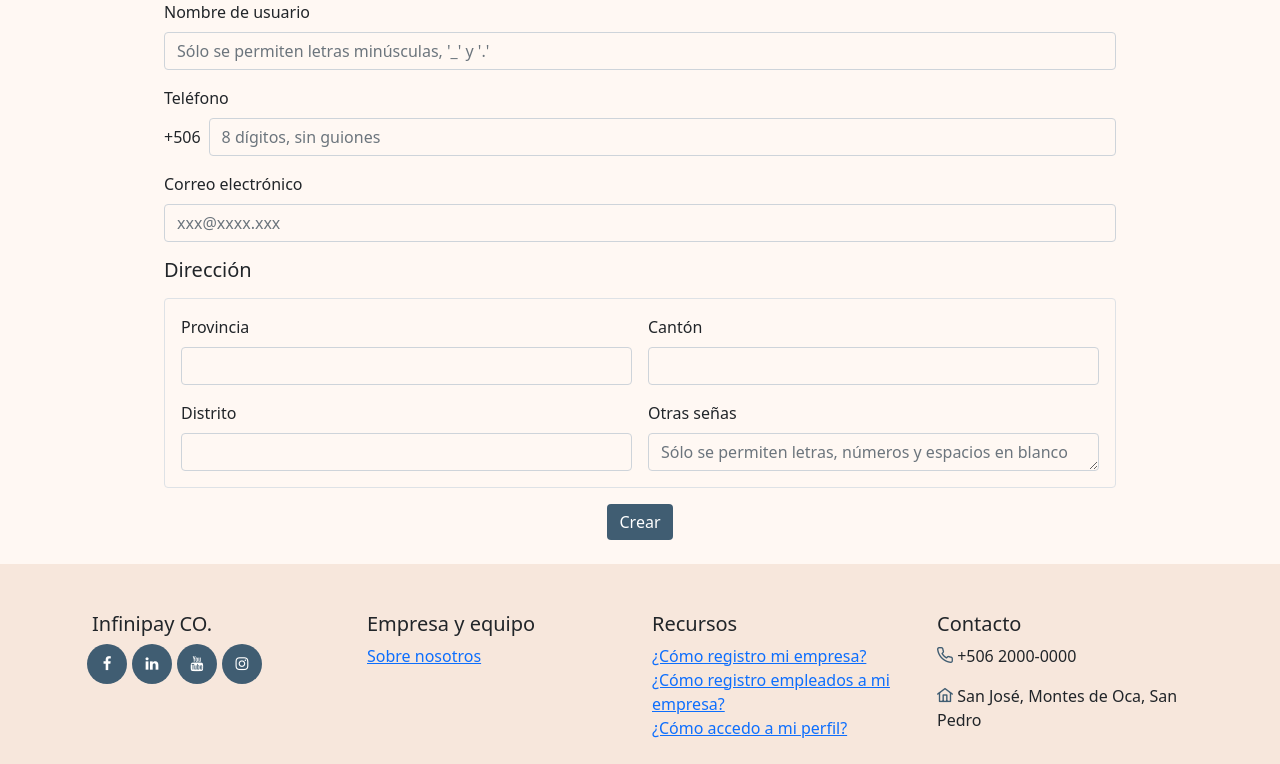
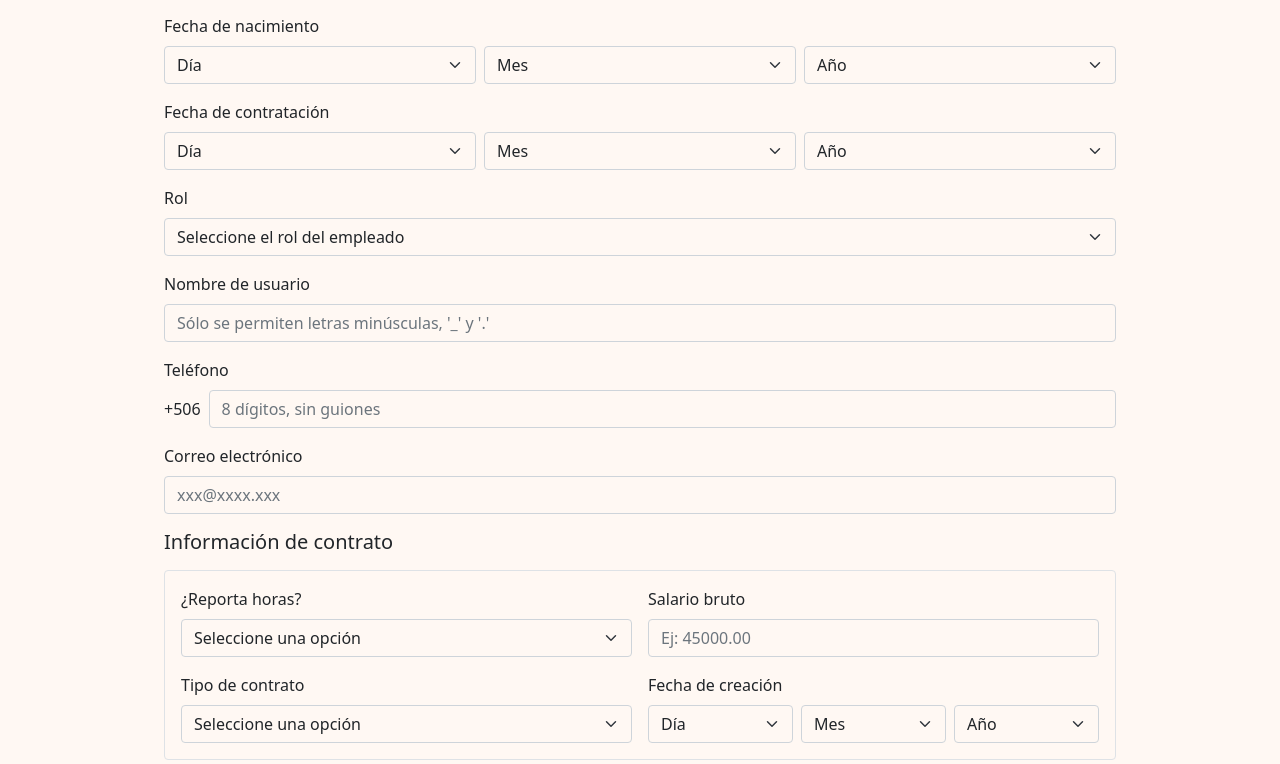
Before and after one commit to braunnymadrigal/Infinipay-CO, a Vue app in the folder front-end/: page /RegisterEmployee in a window 1280 px wide. Shown: the part 836-1600 px from the top of the page. Built offline with nearby package versions, Linux system fonts and the light colour scheme.

Commit message:
Editar el formulario con nuevos campos y variables para que funcione con la base de datos, agregar metodo axios post.

```diff
--- a/front-end/src/components/RegisterEmployee.vue
+++ b/front-end/src/components/RegisterEmployee.vue
@@ -11,6 +11,18 @@
       </h2>
 
       <form @submit.prevent="submitForm">
+
+        <!-- CAMPO TEMPORAL HASTA SABER COMO OBTENER EL USUARIO LOGUEADO -->
+        <div class="mb-3" style="margin-top: 30px">
+          <label for="employerUsername" class="form-label">
+            Usuario del empleador</label>
+          <input type="text" class="form-control" v-model="employerUsername"
+            style="background-color: #FFF8F3;" id="employerUsername" required
+            maxlength="30" pattern="^[a-z_\.]+$" title="ejemplo_usuario"
+            placeholder="Escriba el nombre de usuario del empleador de la empresa."
+          />
+        </div>
+
         <div class="row mb-3 justify-content-center" style="margin-top: 30px">
           <div class="col-md-6 col-lg-6">
             <label for="firstName" class="form-label">Primer nombre</label>
@@ -84,8 +96,8 @@
           <select id="gender" class="form-select"
            style="background-color: #FFF8F3;" v-model="gender" required>
             <option disabled value="">Seleccione una opción</option>
-            <option value="weekly">Masculino</option>
-            <option value="biweekly">Femenino</option>
+            <option value="masculino">Masculino</option>
+            <option value="femenino">Femenino</option>
           </select>
         </div>
 
@@ -104,6 +116,56 @@
         </div>
 
         <div class="mb-3">
+          <label class="form-label">Fecha de nacimiento</label>
+          <div class="d-flex gap-2">
+            <select id="birthDay" class="form-select" v-model="birthDay"
+              style="background-color: #FFF8F3;" required>
+              <option value="">Día</option>
+              <option v-for="day in 31" :key="day" :value="day">{{ day }}
+              </option>
+            </select>
+            <select id="birthMonth" class="form-select" v-model="birthMonth"
+              style="background-color: #FFF8F3;"  required>
+              <option value="">Mes</option>
+              <option v-for="(month, index)
+                in months" :key="index" :value="index + 1"> {{ month }}
+              </option>
+            </select>
+            <select id="birthYear" class="form-select" v-model="birthYear"
+              style="background-color: #FFF8F3;" required>
+              <option value="">Año</option>
+              <option v-for="year in years" :key="year" :value="year">
+                {{ year }}</option>
+            </select>
+          </div>
+        </div>
+
+        <div class="mb-3">
+          <label class="form-label">Fecha de contratación</label>
+          <div class="d-flex gap-2">
+            <select id="hireDay" class="form-select" v-model="hireDay"
+              style="background-color: #FFF8F3;" required>
+              <option value="">Día</option>
+              <option v-for="day in 31" :key="day" :value="day">{{ day }}
+              </option>
+            </select>
+            <select id="hireMonth" class="form-select" v-model="hireMonth"
+              style="background-color: #FFF8F3;"  required>
+              <option value="">Mes</option>
+              <option v-for="(month, index)
+                in months" :key="index" :value="index + 1"> {{ month }}
+              </option>
+            </select>
+            <select id="hireYear" class="form-select" v-model="hireYear"
+              style="background-color: #FFF8F3;" required>
+              <option value="">Año</option>
+              <option v-for="year in years" :key="year" :value="year">
+                {{ year }}</option>
+            </select>
+          </div>
+        </div>
+
+        <div class="mb-3">
           <label class="form-label" for="role">Rol</label>
           <select
             id="role"
@@ -113,9 +175,9 @@
             style="background-color: #fff8f3"
           >
             <option disabled value="">Seleccione el rol del empleado</option>
+            <option value="empleado">Empleado</option>
             <option value="supervisor">Supervisor</option>
-            <option value="employee">Empleado</option>
-            <option value="administrator">Administrador</option>
+            <option value="administrador">Administrator</option>
           </select>
         </div>
 
@@ -158,6 +220,82 @@
             style="background-color: #FFF8F3;" v-model="email" id="email"
             required maxlength="100" placeholder="xxx@xxxx.xxx"
           @input="email = $event.target.value.toLowerCase()">
+        </div>
+
+        <h5 class="fw-normal mb-3 text-start">Información de contrato</h5>
+        <div class="border p-3 rounded mb-3">
+          <div class="row g-3">
+            <div class="col-md-6">
+              <label for="reportsHours" class="form-label">
+                ¿Reporta horas?</label>
+              <select
+                id="reportsHours"
+                class="form-select"
+                v-model="reportsHours"
+                required
+                style="background-color: #fff8f3"
+              >
+                <option disabled value="">Seleccione una opción</option>
+                <option value="1">Sí</option>
+                <option value="0">No</option>
+              </select>
+            </div>
+            <div class="col-md-6">
+              <label for="salary" class="form-label">Salario bruto</label>
+              <input type="text" id="salary" class="form-control"
+              style="background-color: #fff8f3" v-model="salary"
+              pattern="^\d{1,8}(\.\d{1,2})?$" required
+              placeholder="Ej: 45000.00"
+              title =
+              "Formato: Máximo 8 dígitos antes del punto y 2 después"
+              />
+            </div>
+            <div class="col-md-6">
+              <label for="typeContract" class="form-label">
+                Tipo de contrato</label>
+              <select
+                id="typeContract"
+                class="form-select"
+                v-model="typeContract"
+                required
+                style="background-color: #fff8f3"
+              >
+                <option disabled value="">Seleccione una opción</option>
+                <option value="semanal">Semanal</option>
+                <option value="quincenal">Quincenal</option>
+                <option value="mensual">Mensual</option>
+                <option value="servicios">Servicios</option>
+              </select>
+            </div>
+            <div class="col-md-6">
+              <label class="form-label">
+                Fecha de creación</label>
+                <div class="d-flex gap-2">
+                  <select id="creationDay" class="form-select"
+                    v-model="creationDay"
+                    style="background-color: #FFF8F3;" required>
+                    <option value="">Día</option>
+                    <option v-for="day in 31" :key="day" :value="day">{{ day }}
+                    </option>
+                  </select>
+                  <select id="creationMonth" class="form-select"
+                    v-model="creationMonth"
+                    style="background-color: #FFF8F3;"  required>
+                    <option value="">Mes</option>
+                    <option v-for="(month, index)
+                      in months" :key="index" :value="index + 1"> {{ month }}
+                    </option>
+                  </select>
+                  <select id="creationYear" class="form-select"
+                    v-model="creationYear"
+                    style="background-color: #FFF8F3;" required>
+                    <option value="">Año</option>
+                    <option v-for="year in years" :key="year" :value="year">
+                      {{ year }}</option>
+                  </select>
+                </div>
+            </div>
+          </div>
         </div>
 
         <h5 class="fw-normal mb-3 text-start">Dirección</h5>
@@ -209,7 +347,6 @@
                 style="background-color: #fff8f3; height: 38px"
                 v-model="address.otherSigns"
                 id="otherSigns"
-                required
                 maxlength="256"
                 pattern="^[a-zA-Z0-9áéíóúÁÉÍÓÚ\s]+$"
                 rows="2"
@@ -221,7 +358,7 @@
         </div>
 
         <div class="d-flex justify-content-center">
-          <button type="submit" class="btn btn-success"
+          <button type="submit" class="btn btn-secondary"
             style="background-color: #405D72; color: white;
             border: transparent;">
             Crear
@@ -236,6 +373,7 @@
 <script>
 import HeaderCompany from "./HeaderCompany.vue";
 import MainFooter from "./MainFooter.vue";
+import axios from "axios";
 export default {
   components: {
     HeaderCompany,
@@ -243,29 +381,100 @@ export default {
   },
   data() {
     return {
+      employerUsername : '',
       firstName: '',
       secondName: '',
       firstLastName: '',
       secondLastName: '',
       idNumber: '',
       username: '',
-      password: '',
-      phone: '',
+      phoneNumber: '',
       email: '',
       role: '',
       gender: '',
+      birthDay: '',
+      birthMonth: '',
+      birthYear: '',
+      hireDay: '',
+      hireMonth: '',
+      hireYear: '',
+      reportsHours: '',
+      salary: '',
+      typeContract: '',
+      creationDay: '',
+      creationMonth: '',
+      creationYear: '',
+
       address: {
         province: '',
         canton: '',
         district: '',
         otherSigns: ''
-      }
+      },
+      months: [
+        'Enero', 'Febrero', 'Marzo', 'Abril', 'Mayo', 'Junio',
+        'Julio', 'Agosto', 'Septiembre', 'Octubre', 'Noviembre', 'Diciembre'
+      ],
+      years: this.generateYears()
     };
   },
   methods: {
-    submitForm() {
-      alert('¡Empleado registrado exitosamente!');
-      this.$router.push('/EmployerProfile');
+    generateYears() {
+      const current = new Date().getFullYear();
+      const years = [];
+      for (let y = current; y >= 1900; y--) {
+        years.push(y);
+      }
+      return years;
+    },
+    submitForm: function() {
+    axios.post("https://localhost:7275/api/Employee", {
+      employerUsername: this.employerUsername,
+      firstName: this.firstName,
+      secondName: this.secondName,
+      firstLastName: this.firstLastName,
+      secondLastName: this.secondLastName,
+      idNumber: this.idNumber,
+      username: this.username,
+      phoneNumber: this.phoneNumber,
+      email: this.email,
+      role: this.role,
+      province: this.address.province,
+      canton: this.address.canton,
+      district: this.address.district,
+      otherSigns: this.address.otherSigns,
+      gender: this.gender,
+      birthDay: Number(this.birthDay),
+      birthMonth: Number(this.birthMonth),
+      birthYear: Number(this.birthYear),
+      hireDay: Number(this.hireDay),
+      hireMonth: Number(this.hireMonth),
+      hireYear: Number(this.hireYear),
+      reportsHours: Number(this.reportsHours),
+      salary: Number(this.salary),
+      typeContract: this.typeContract,
+      creationDay: Number(this.creationDay),
+      creationMonth: Number(this.creationMonth),
+      creationYear: Number(this.creationYear),
+    })
+      .then(function(response) {
+        console.log("Respuesta del servidor:", response.data);
+        if (response.data === true) {
+          alert("¡Empleado registrado exitosamente!");
+          this.$router.push('/'); // Redirigir a la página de inicio de momento
+        } else {
+          alert(
+            "No se pudo registrar el empleado. Verifica los datos ingresados."
+          );
+        }
+      }.bind(this))
+      .catch(function(error) {
+        console.error("Error:", error);
+        if (error.response) {
+          const message = error.response.data?.message || "Error desconocido";
+          alert(message);
+        }
+      });
     }
   }
 };
```
Also changed, not shown: 1 other file (tests, documents, lock files or other folders).
